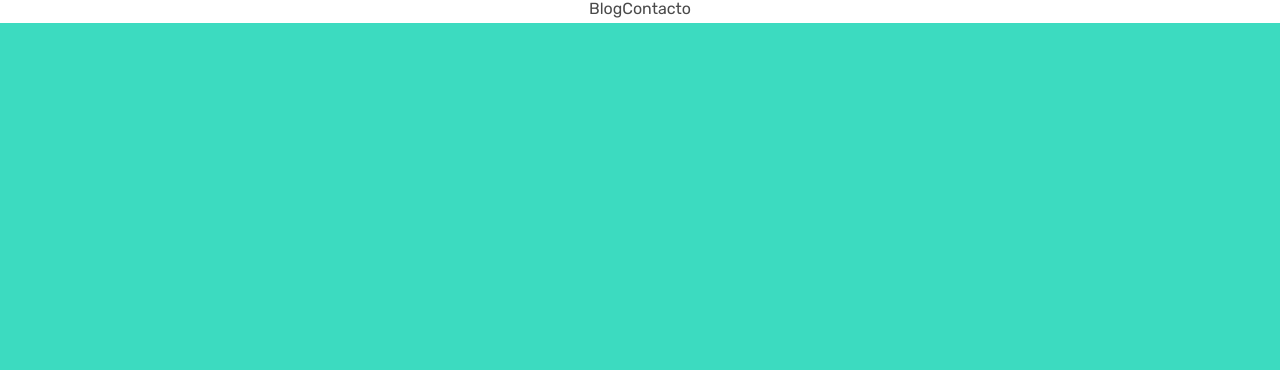
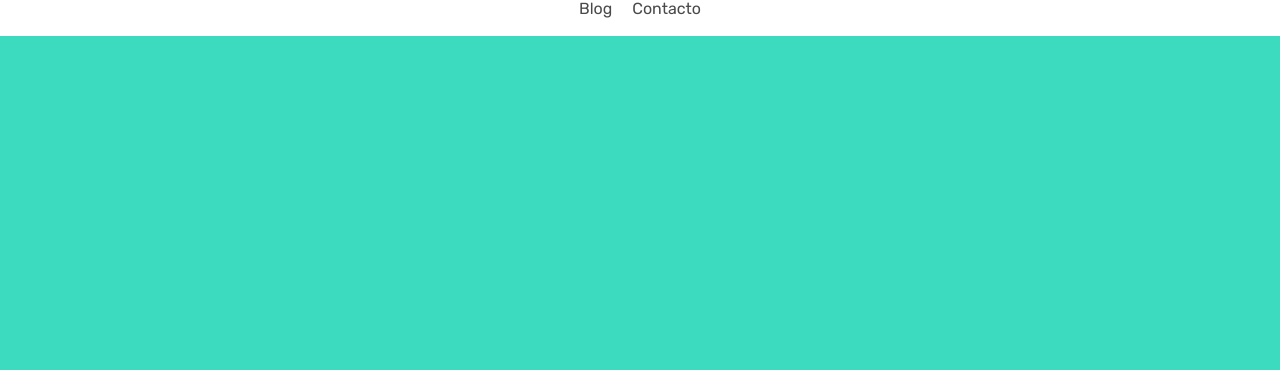
Before and after one commit to Adalab/modulo-1-evaluacion-intermedia-AleDiUrr, a plain HTML site: page index.html in a window 1280 px wide. Shown: the part 86-456 px from the top of the page. Drawn offline with Linux system fonts and the light colour scheme.

Commit message:
correct header style

```diff
--- a/index.html
+++ b/index.html
@@ -24,8 +24,8 @@ family=Rubik:wght@400;700&display=swap"
             width="155px"
         /></a>
       </div>
-      <nav>
-        <ul class="header__nav">
+      <nav class="header__nav">
+        <ul class="header__nav--ul">
           <li class="header__nav--list">
             <a title="Blog" href="https://adalab.es/blog/"> Blog</a>
           </li>
--- a/styles/main.css
+++ b/styles/main.css
@@ -27,16 +27,19 @@
   padding-bottom: 5px;
 }
 
-.header__nav {
+.header__nav--ul {
   display: flex;
   justify-content: center;
   padding-top: 5px;
+  padding-bottom: 13px;
   padding-left: 10px;
   padding-right: 10px;
 }
 
 .header__nav--list {
-  color: #4a4a4a;
+  padding-right: 10px;
+  padding-left: 10px;
+  page-break-inside: ;
 }
 
 .cuerpo {
```
